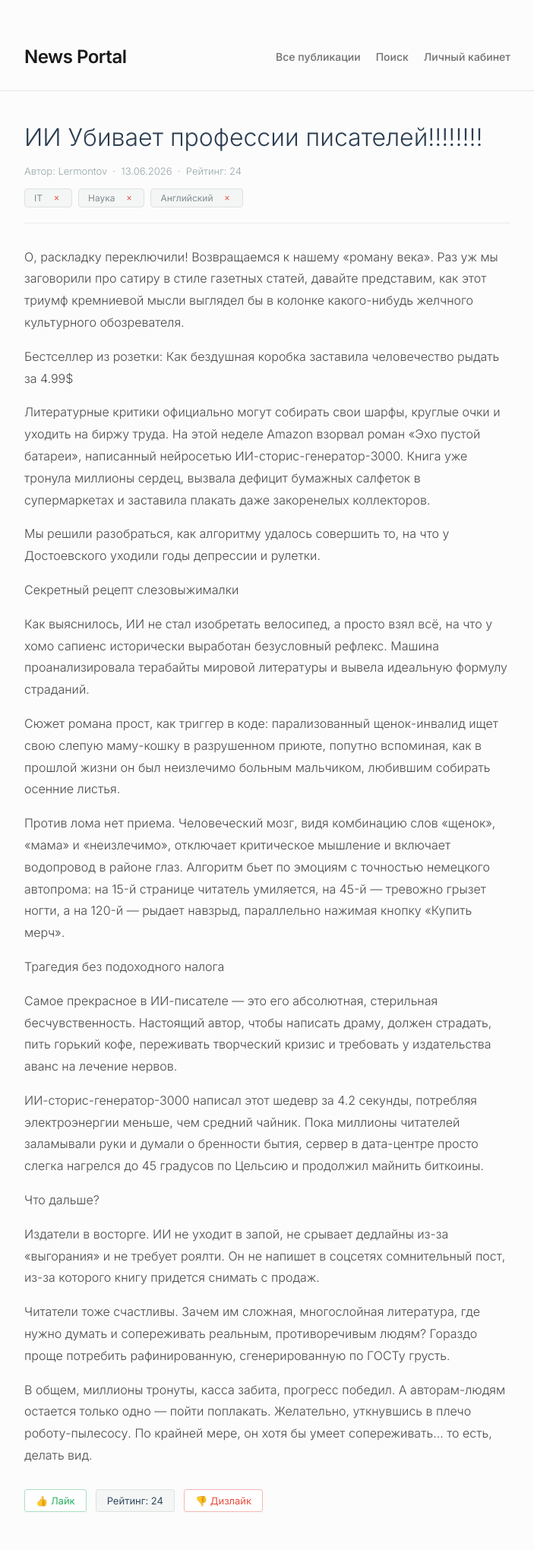
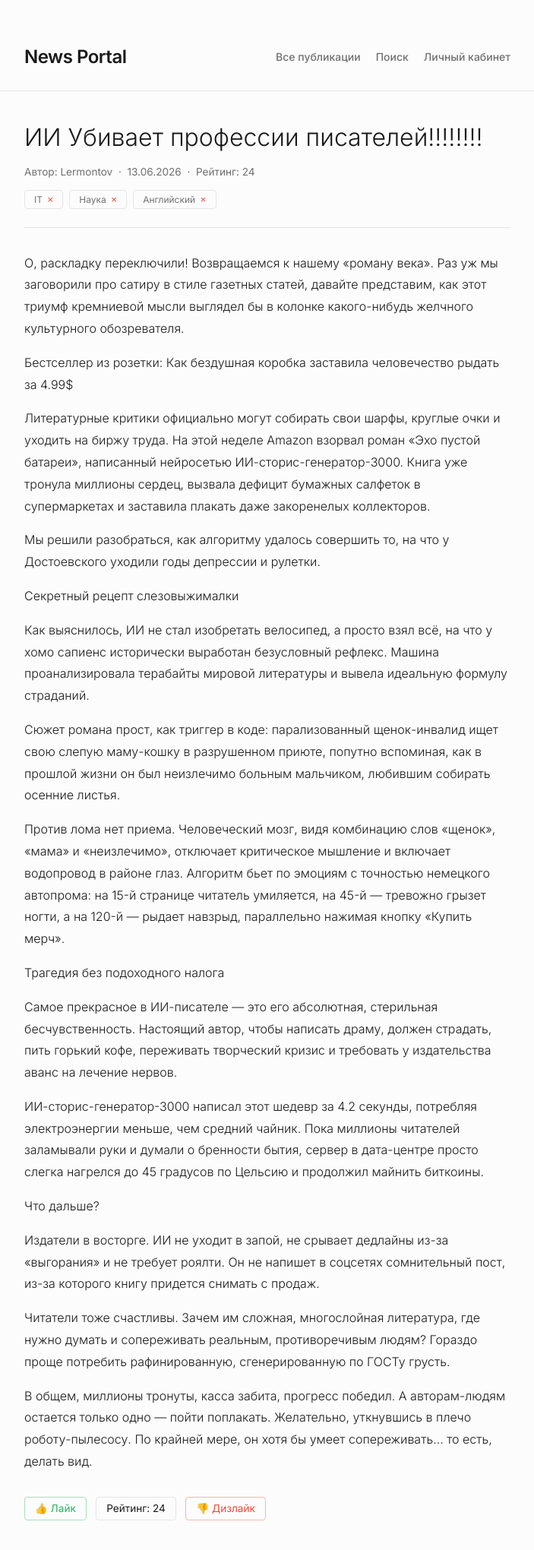
Before and after one commit to Gorganzolo/News_portal, a Django app: page /news/1/ in a window 1280 px wide. Shown: the top 2040 px of the page at 76% size, without its empty margins (288-991 px from the left). Run offline with Django 5.2, Linux system fonts and the light colour scheme; a user stored in the database is signed in; data comes from the database, SQL or seed files in the repository; parts of the project's set-up code (start-up, migrations or seed data) failed here and were passed over.

Commit message:
Update news templates and admin panel settings
- Simplify and clean up `news_list.html` and `news_detail.html` markup.
- Apply minimalistic styling and inherit from `default.html`.
- Add Russian comments to templates.
- Update `admin.py` to add `date_hierarchy` and `empty_value_display`.
- Simplify Python docstrings to regular comments.

Co-authored-by: Gorganzolo <185068550+Gorganzolo@users.noreply.github.com>

```diff
--- a/NewsPortal/templates/news_view/news_detail.html
+++ b/NewsPortal/templates/news_view/news_detail.html
@@ -4,277 +4,35 @@
 {% block title %}{{ post.title_of_post|censor }} — News Portal{% endblock title %}
 
 {% block content %}
-<style>
-    /* Скандинавский стиль: мягкие цвета, тонкие линии, воздух */
-    .article-header {
-        margin-bottom: 30px;
-        padding-bottom: 20px;
-        border-bottom: 1px solid #eaeaea;
-    }
-
-    .article-title {
-        font-size: 32px;
-        font-weight: 300;
-        margin: 0 0 15px 0;
-        color: #2c3e50;
-        line-height: 1.3;
-    }
-
-    .article-meta {
-        font-size: 13px;
-        color: #95a5a6;
-        font-weight: 300;
-        margin-bottom: 15px;
-    }
-
-    .category-tags {
-        display: flex;
-        flex-wrap: wrap;
-        gap: 8px;
-    }
-
-    .category-tag {
-        display: inline-flex;
-        align-items: center;
-        background-color: #f4f6f6;
-        padding: 4px 12px;
-        border-radius: 4px;
-        font-size: 12px;
-        color: #7f8c8d;
-        border: 1px solid #e0e0e0;
-    }
-
-    .btn-subscribe-small, .btn-unsubscribe-small {
-        background-color: transparent;
-        border: none;
-        font-size: 12px;
-        cursor: pointer;
-        margin-left: 5px;
-        padding: 0 4px;
-        border-radius: 2px;
-        transition: all 0.2s ease;
-    }
-
-    .btn-subscribe-small {
-        color: #2ecc71;
-    }
-
-    .btn-subscribe-small:hover {
-        background-color: #eafaf1;
-    }
-
-    .btn-unsubscribe-small {
-        color: #e74c3c;
-    }
-
-    .btn-unsubscribe-small:hover {
-        background-color: #fdedec;
-    }
-
-    .article-content {
-        font-size: 16px;
-        line-height: 1.8;
-        color: #4a4a4a;
-        font-weight: 300;
-    }
-
-    .comments-section {
-        margin-top: 50px;
-        padding-top: 30px;
-        border-top: 1px solid #eaeaea;
-    }
-
-    .comments-section h3 {
-        font-weight: 400;
-        color: #2c3e50;
-        margin-bottom: 20px;
-    }
-
-    .comment-item {
-        margin-bottom: 25px;
-        padding-bottom: 15px;
-        border-bottom: 1px solid #f0f0f0;
-    }
-
-    .comment-meta {
-        font-size: 12px;
-        color: #95a5a6;
-        margin-bottom: 8px;
-    }
-
-    .comment-meta strong {
-        color: #34495e;
-        font-weight: 500;
-    }
-
-    .comment-text {
-        font-size: 14px;
-        color: #555;
-        line-height: 1.5;
-        margin: 0;
-    }
-
-    .back-link {
-        display: inline-block;
-        margin-top: 40px;
-        font-size: 14px;
-        text-decoration: none;
-        color: #7f8c8d;
-        border-bottom: 1px solid transparent;
-        transition: all 0.2s ease;
-    }
-
-    .back-link:hover {
-        color: #34495e;
-        border-bottom-color: #34495e;
-    }
-
-    .action-buttons {
-        display: flex;
-        gap: 12px;
-        margin-top: 30px;
-        margin-bottom: 40px;
-        align-items: center;
-        flex-wrap: wrap;
-    }
-
-    .btn {
-        display: inline-block;
-        padding: 6px 14px;
-        font-size: 13px;
-        text-decoration: none;
-        border-radius: 3px;
-        transition: all 0.3s ease;
-        background-color: #fff;
-        cursor: pointer;
-        border: 1px solid #bdc3c7;
-        color: #34495e;
-    }
-
-    .btn:hover {
-        background-color: #f8f9f9;
-        border-color: #95a5a6;
-    }
-
-    .btn-edit {
-        color: #34495e;
-    }
-
-    .btn-delete {
-        color: #e74c3c;
-        border-color: #f5b7b1;
-    }
-
-    .btn-delete:hover {
-        background-color: #fdedec;
-        border-color: #e74c3c;
-    }
-
-    .btn-like {
-        color: #27ae60;
-        border-color: #a9dfbf;
-    }
-
-    .btn-like:hover {
-        background-color: #eafaf1;
-        border-color: #27ae60;
-    }
-
-    .btn-dislike {
-        color: #e74c3c;
-        border-color: #f5b7b1;
-    }
-
-    .btn-dislike:hover {
-        background-color: #fdedec;
-        border-color: #e74c3c;
-    }
-
-    .rating-badge {
-        display: inline-flex;
-        align-items: center;
-        justify-content: center;
-        padding: 6px 14px;
-        background-color: #f4f6f6;
-        border: 1px solid #e0e0e0;
-        border-radius: 3px;
-        font-weight: 400;
-        font-size: 13px;
-        color: #34495e;
-    }
-
-    .comment-form-container {
-        margin-bottom: 40px;
-        padding: 25px;
-        background-color: #fcfcfc;
-        border: 1px solid #eaeaea;
-        border-radius: 4px;
-    }
-
-    .comment-form-container textarea {
-        width: 100%;
-        padding: 12px;
-        border: 1px solid #e0e0e0;
-        border-radius: 3px;
-        font-size: 14px;
-        font-family: inherit;
-        box-sizing: border-box;
-        margin-bottom: 15px;
-        resize: vertical;
-        transition: border-color 0.2s ease;
-    }
-
-    .comment-form-container textarea:focus {
-        outline: none;
-        border-color: #bdc3c7;
-    }
-
-    .btn-submit-comment {
-        background-color: #fff;
-        color: #34495e;
-        border: 1px solid #bdc3c7;
-        padding: 8px 18px;
-        border-radius: 3px;
-        cursor: pointer;
-        font-size: 13px;
-        text-transform: uppercase;
-        letter-spacing: 0.5px;
-        transition: all 0.3s ease;
-    }
-
-    .btn-submit-comment:hover {
-        background-color: #f8f9f9;
-        border-color: #95a5a6;
-    }
-</style>
 
 <article>
-    {# Заголовок статьи и метаданные #}
-    <div class="article-header">
-        <h1 class="article-title">{{ post.title_of_post|censor }}</h1>
-        <div class="article-meta">
+    <!-- Шапка статьи -->
+    <div style="margin-bottom: 2rem; padding-bottom: 1.5rem; border-bottom: 1px solid var(--border-color);">
+        <h1 style="font-size: 2rem; font-weight: 300; margin: 0 0 1rem 0; color: var(--text-color); line-height: 1.3;">
+            {{ post.title_of_post|censor }}
+        </h1>
+        <div style="font-size: 0.85rem; color: var(--text-muted); margin-bottom: 1rem;">
             <span>Автор: {{ post.author.user.username }}</span>
-            &nbsp;·&nbsp;
-            {# Дата публикации в формате день.месяц.год #}
+            &nbsp;&middot;&nbsp;
             <span>{{ post.data_created|date:'d.m.Y' }}</span>
-            &nbsp;·&nbsp;
+            &nbsp;&middot;&nbsp;
             <span>Рейтинг: {{ post.rating_of_post }}</span>
         </div>
 
-        <div class="category-tags">
+        <div style="display: flex; flex-wrap: wrap; gap: 0.5rem;">
             {% for category in post.category.all %}
-                <div class="category-tag">
-                    <span style="margin-right: 6px;">{{ category.name_category }}</span>
+                <div style="display: inline-flex; align-items: center; background-color: var(--bg-color); padding: 0.25rem 0.75rem; border-radius: 4px; font-size: 0.75rem; color: var(--text-muted); border: 1px solid var(--border-color);">
+                    <span style="margin-right: 0.4rem;">{{ category.name_category }}</span>
                     {% if user.is_authenticated %}
                         {% if user in category.subscribers.all %}
                             <form action="{% url 'unsubscribe' category.id %}" method="post" style="margin: 0; display: inline;">
                                 {% csrf_token %}
-                                <button type="submit" class="btn-unsubscribe-small" title="Отписаться">×</button>
+                                <button type="submit" style="background: none; border: none; font-size: 0.85rem; cursor: pointer; color: #e74c3c; padding: 0;" title="Отписаться">&times;</button>
                             </form>
                         {% else %}
                             <form action="{% url 'subscribe' category.id %}" method="post" style="margin: 0; display: inline;">
                                 {% csrf_token %}
-                                <button type="submit" class="btn-subscribe-small" title="Подписаться">+</button>
+                                <button type="submit" style="background: none; border: none; font-size: 0.85rem; cursor: pointer; color: #2ecc71; padding: 0;" title="Подписаться">+</button>
                             </form>
                         {% endif %}
                     {% endif %}
@@ -283,71 +41,65 @@
         </div>
     </div>
 
-    {# Основной текст статьи #}
-    <div class="article-content">
+    <!-- Текст статьи -->
+    <div style="font-size: 1rem; line-height: 1.8; font-weight: 300;">
         {{ post.text_of_post|censor|linebreaks }}
     </div>
 
-    {# Кнопки действий: Лайк, Дизлайк, Редактировать, Удалить #}
-    <div class="action-buttons">
-        <a href="{% url 'like_post' post.id %}" class="btn btn-like">
-            👍 Лайк
-        </a>
-        <span class="rating-badge">Рейтинг: {{ post.rating_of_post }}</span>
-        <a href="{% url 'dislike_post' post.id %}" class="btn btn-dislike">
-            👎 Дизлайк
-        </a>
+    <!-- Кнопки действий -->
+    <div style="display: flex; gap: 0.8rem; margin-top: 2rem; margin-bottom: 3rem; align-items: center; flex-wrap: wrap;">
+        <a href="{% url 'like_post' post.id %}" style="padding: 0.4rem 0.8rem; font-size: 0.85rem; text-decoration: none; border-radius: 4px; border: 1px solid #a9dfbf; color: #27ae60;">👍 Лайк</a>
+        <span style="padding: 0.4rem 0.8rem; border: 1px solid var(--border-color); border-radius: 4px; font-size: 0.85rem; color: var(--text-color);">Рейтинг: {{ post.rating_of_post }}</span>
+        <a href="{% url 'dislike_post' post.id %}" style="padding: 0.4rem 0.8rem; font-size: 0.85rem; text-decoration: none; border-radius: 4px; border: 1px solid #f5b7b1; color: #e74c3c;">👎 Дизлайк</a>
 
-        <div style="flex-grow: 1;"></div> {# Распорка #}
+        <div style="flex-grow: 1;"></div>
 
-        {# Показываем кнопки Редактировать/Удалить только автору поста #}
         {% if user.is_authenticated and post.author.user == user %}
             {% if post.choice == 'NW' %}
-                <a href="{% url 'news_update' post.id %}" class="btn btn-edit">Редактировать</a>
-                <a href="{% url 'news_delete' post.id %}" class="btn btn-delete">Удалить</a>
+                <a href="{% url 'news_update' post.id %}" style="padding: 0.4rem 0.8rem; font-size: 0.85rem; text-decoration: none; border-radius: 4px; border: 1px solid var(--border-color); color: var(--text-color);">Редактировать</a>
+                <a href="{% url 'news_delete' post.id %}" style="padding: 0.4rem 0.8rem; font-size: 0.85rem; text-decoration: none; border-radius: 4px; border: 1px solid #f5b7b1; color: #e74c3c;">Удалить</a>
             {% elif post.choice == 'AR' %}
-                <a href="{% url 'article_update' post.id %}" class="btn btn-edit">Редактировать</a>
-                <a href="{% url 'article_delete' post.id %}" class="btn btn-delete">Удалить</a>
+                <a href="{% url 'article_update' post.id %}" style="padding: 0.4rem 0.8rem; font-size: 0.85rem; text-decoration: none; border-radius: 4px; border: 1px solid var(--border-color); color: var(--text-color);">Редактировать</a>
+                <a href="{% url 'article_delete' post.id %}" style="padding: 0.4rem 0.8rem; font-size: 0.85rem; text-decoration: none; border-radius: 4px; border: 1px solid #f5b7b1; color: #e74c3c;">Удалить</a>
             {% endif %}
         {% endif %}
     </div>
 
-    {# Секция комментариев к посту #}
-    <div class="comments-section">
-        <h3>Комментарии ({{ post.comment_set.count }})</h3>
+    <!-- Секция комментариев -->
+    <div style="margin-top: 3rem; padding-top: 2rem; border-top: 1px solid var(--border-color);">
+        <h3 style="font-weight: 400; margin-bottom: 1.5rem; font-size: 1.2rem;">Комментарии ({{ post.comment_set.count }})</h3>
 
-        {# Форма добавления комментария #}
-        <div class="comment-form-container">
+        <div style="margin-bottom: 2.5rem; padding: 1.5rem; border: 1px solid var(--border-color); border-radius: 4px; background-color: var(--bg-color);">
             {% if user.is_authenticated %}
-                <form action="{% url 'add_comment' post.id %}" method="post">
+                <form action="{% url 'add_comment' post.id %}" method="post" style="display: flex; flex-direction: column; gap: 1rem;">
                     {% csrf_token %}
                     {{ comment_form.comment_text }}
-                    <button type="submit" class="btn-submit-comment">Отправить комментарий</button>
+                    <button type="submit" style="align-self: flex-start; padding: 0.5rem 1rem; border: 1px solid var(--border-color); border-radius: 4px; background: none; font-size: 0.85rem; cursor: pointer; text-transform: uppercase;">Отправить комментарий</button>
                 </form>
             {% else %}
-                <p style="margin: 0; color: #4a5568; font-size: 14px;">
-                    <a href="{% url 'account_login' %}?next={{ request.path }}" style="color: #2b6cb0;">Войдите</a>
+                <p style="margin: 0; font-size: 0.85rem;">
+                    <a href="{% url 'account_login' %}?next={{ request.path }}" style="color: var(--accent-color);">Войдите</a>
                     или
-                    <a href="{% url 'account_signup' %}?next={{ request.path }}" style="color: #2b6cb0;">зарегистрируйтесь</a>,
+                    <a href="{% url 'account_signup' %}?next={{ request.path }}" style="color: var(--accent-color);">зарегистрируйтесь</a>,
                     чтобы оставить комментарий.
                 </p>
             {% endif %}
         </div>
 
         {% for comment in post.comment_set.all %}
-            <div class="comment-item">
-                <div class="comment-meta">
-                    <strong>{{ comment.author_of_comment.username }}</strong> &nbsp;·&nbsp;
+            <div style="margin-bottom: 1.5rem; padding-bottom: 1rem; border-bottom: 1px solid var(--border-color);">
+                <div style="font-size: 0.75rem; color: var(--text-muted); margin-bottom: 0.5rem;">
+                    <strong style="color: var(--text-color); font-weight: 500;">{{ comment.author_of_comment.username }}</strong> &nbsp;&middot;&nbsp;
                     <span>{{ comment.date_of_comment|date:'d.m.Y, H:i' }}</span>
                 </div>
-                <p class="comment-text">{{ comment.comment_text|censor }}</p>
+                <p style="font-size: 0.85rem; line-height: 1.5; margin: 0;">{{ comment.comment_text|censor }}</p>
             </div>
         {% empty %}
-            <p>Комментариев пока нет.</p>
+            <p style="font-size: 0.85rem; color: var(--text-muted);">Комментариев пока нет.</p>
         {% endfor %}
     </div>
 
-    {# Ссылка для возврата на главную #}
-    <a href="/news/" class="back-link">&larr; Вернуться к потоку</a>
+    <!-- Ссылка назад -->
+    <a href="/news/" style="display: inline-block; margin-top: 2.5rem; font-size: 0.85rem; text-decoration: none;">&larr; Вернуться к потоку</a>
 </article>
 {% endblock content %}
```
Also changed, not shown: NewsPortal/news/admin.py (+13 -22 lines), NewsPortal/templates/news_view/news_list.html (+26 -154 lines).
